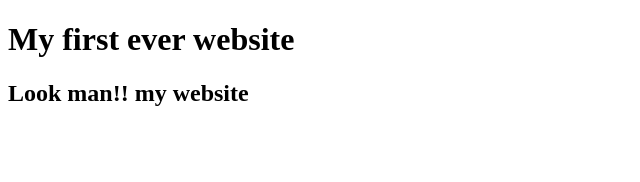
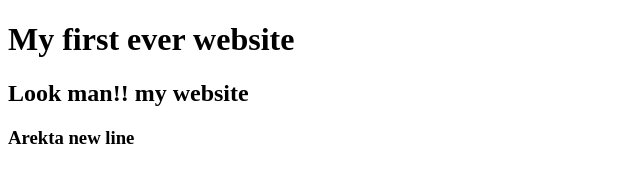
Before and after one commit to junayet57/my_first_website, a plain HTML site: page index.html in a window 1280 px wide. Shown: the whole page, without its empty margins (0-640 px from the left). Drawn offline with Linux system fonts and the light colour scheme.

Commit message:
line added

```diff
--- a/index.html
+++ b/index.html
@@ -8,5 +8,6 @@
 <body>
  <h1>My first ever website</h1>
  <h2>Look man!! my website</h2>
+ <h3>Arekta new line</h3>
 </body>
 </html>
```
